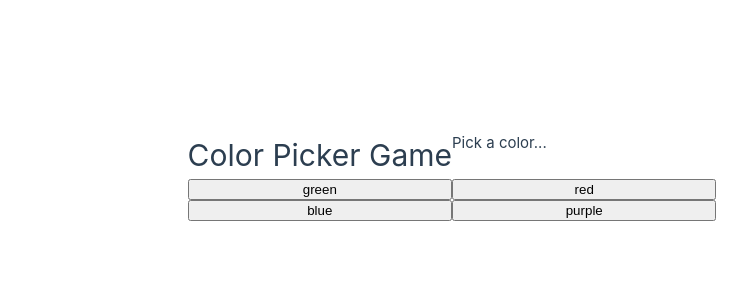
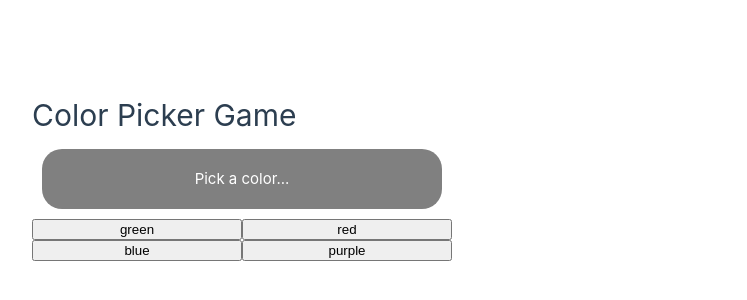
Before and after one commit to iykeevans/altschool-class-of-vue, a Vue app: page / in a window 1280 px wide. Shown: the part 224-524 px from the top of the page, without its empty margins (188-935 px from the left). Built offline with nearby package versions, Linux system fonts and the light colour scheme.

Commit message:
feat: created composable for the colorPickerGame

```diff
--- a/src/components/ColorPickerGame.vue
+++ b/src/components/ColorPickerGame.vue
@@ -1,36 +1,51 @@
 <template>
-  <h1>Color Picker Game</h1>
-
-  <div>{{ message }}</div>
-
-  <button v-for="color in colors" :key="color" @click="matchColor(color)">
-    {{ color }}
-  </button>
+  <div>
+    <h1>Color Picker Game</h1>
+    <div class="body" :style="{'background-color': background}">
+      <div>{{ res }}</div>
+    </div>
+    <div class="buttons">
+      <button v-for="color in colors" :key="color" @click="match(color)">
+        {{ color }}
+      </button>
+    </div>
+</div>
 </template>
 
 <script>
-import { ref, reactive } from "@vue/reactivity";
-
+import { matchColor } from "../composables/useColorPicker";
+import { ref } from "vue";
 export default {
   setup() {
     const colors = ["green", "red", "blue", "purple"];
-    let message = ref("Pick a color...");
-
-    const matchColor = (value) => {
-      // do a random color based on the array index;
-      const randomNumber = Math.floor(Math.random() * 3) + 1; //between 1 - 4
-
-      if (colors[randomNumber] === value) {
-        message.value = `You win... [answer: ${colors[randomNumber]}]`;
-        return;
-      }
-
-      message.value = `You loose [answer: ${colors[randomNumber]}]`;
+    let res = ref("Pick a color...");
+    let background = ref('');
+    const match = (color) => {
+      let { message, messageColor } = matchColor(color, colors);
+      background.value = messageColor
+      res.value = message;
     };
-
-    return { colors, message, matchColor };
-  },
+    return { res, match, colors, background };
+  }
 };
 </script>
 
-<style></style>
+
+<style scoped>
+  .body {
+    display: flex;
+    width: 400px;
+    justify-content: center;
+    align-items: center;
+    min-height: 60px;
+    color: white;
+    background-color: grey;
+    border-radius: 20px;
+    margin: 10px;
+  }
+
+  .buttons {
+    display: grid;
+    grid-template-columns: repeat(2, 1fr);
+  }
+</style>
--- /dev/null
+++ b/src/composables/useColorPicker.js
@@ -0,0 +1,18 @@
+import { ref } from "vue";
+
+export const matchColor = (value, colors) => {
+  let message = ref("Pick a color...");
+  const randomNumber = Math.floor(
+    Math.random() * colors.length
+  );
+  let messageColor = 'White'
+  if (colors[randomNumber] === value) {
+    messageColor =`${colors[randomNumber]}`
+    message.value = `You win... [answer: ${colors[randomNumber]}]`;
+  } else {
+    messageColor =`${colors[randomNumber]}`
+    message.value = `You loose [answer: ${colors[randomNumber]}]`;
+  }
+
+  return { message, messageColor };
+};
```
Also changed, not shown: 2 other files (tests, documents, lock files or other folders).
